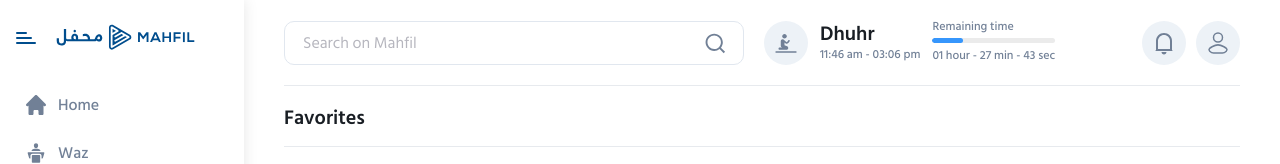
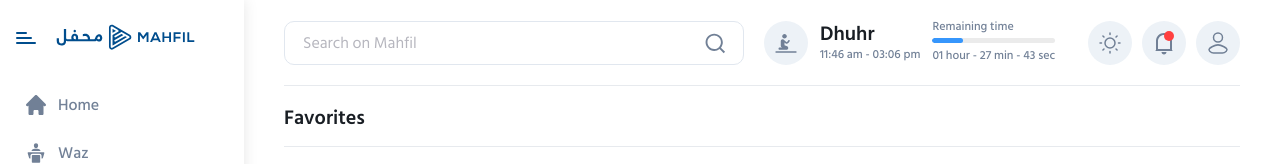
Before and after one commit to qtecsolution/mahfil-web-development, a plain HTML site: page favorites.html in a window 1280 px wide. Shown: the top 164 px of the page. Drawn offline with nearby package versions, Linux system fonts and the light colour scheme.

Commit message:
desktop-list updated

```diff
--- a/favorites.html
+++ b/favorites.html
@@ -767,10 +767,24 @@
             <li class="desktoplist-item">
               <a href="#" class="desktoplist-link">
                 <svg width="24" height="24" viewBox="0 0 24 24" fill="none" xmlns="http://www.w3.org/2000/svg">
+                  <path
+                    d="M17 12C17 14.7614 14.7614 17 12 17C9.23858 17 7 14.7614 7 12C7 9.23858 9.23858 7 12 7C14.7614 7 17 9.23858 17 12Z"
+                    stroke="#718096" stroke-width="1.5" />
+                  <path
+                    d="M12 2V3.5M12 20.5V22M19.0708 19.0713L18.0101 18.0106M5.98926 5.98926L4.9286 4.9286M22 12H20.5M3.5 12H2M19.0713 4.92871L18.0106 5.98937M5.98975 18.0107L4.92909 19.0714"
+                    stroke="#718096" stroke-width="1.5" stroke-linecap="round" />
+                </svg>
+              </a>
+            </li>
+
+            <li class="desktoplist-item">
+              <a href="#" class="desktoplist-link">
+                <svg width="24" height="24" viewBox="0 0 24 24" fill="none" xmlns="http://www.w3.org/2000/svg">
                   <g>
                     <path
                       d="M18 10C18 8.4087 17.3679 6.88258 16.2426 5.75736C15.1174 4.63214 13.5913 4 12 4C10.4087 4 8.88258 4.63214 7.75736 5.75736C6.63214 6.88258 6 8.4087 6 10V18H18V10ZM20 18.667L20.4 19.2C20.4557 19.2743 20.4896 19.3626 20.498 19.4551C20.5063 19.5476 20.4887 19.6406 20.4472 19.7236C20.4057 19.8067 20.3419 19.8765 20.2629 19.9253C20.1839 19.9741 20.0929 20 20 20H4C3.90714 20 3.81612 19.9741 3.73713 19.9253C3.65815 19.8765 3.59431 19.8067 3.55279 19.7236C3.51126 19.6406 3.49368 19.5476 3.50202 19.4551C3.51036 19.3626 3.54429 19.2743 3.6 19.2L4 18.667V10C4 7.87827 4.84286 5.84344 6.34315 4.34315C7.84344 2.84285 9.87827 2 12 2C14.1217 2 16.1566 2.84285 17.6569 4.34315C19.1571 5.84344 20 7.87827 20 10V18.667ZM9.5 21H14.5C14.5 21.663 14.2366 22.2989 13.7678 22.7678C13.2989 23.2366 12.663 23.5 12 23.5C11.337 23.5 10.7011 23.2366 10.2322 22.7678C9.76339 22.2989 9.5 21.663 9.5 21Z"
                       fill="#718096" />
+                    <circle cx="17" cy="5" r="5" fill="#FF4040" />
                   </g>
                   <defs>
                     <clipPath>
```
Also changed, not shown: index.html (+14 -0 lines), salatreminder.html (+14 -0 lines), searchresult.html (+14 -0 lines), subscribechannel.html (+14 -0 lines), waz.html (+14 -0 lines).
